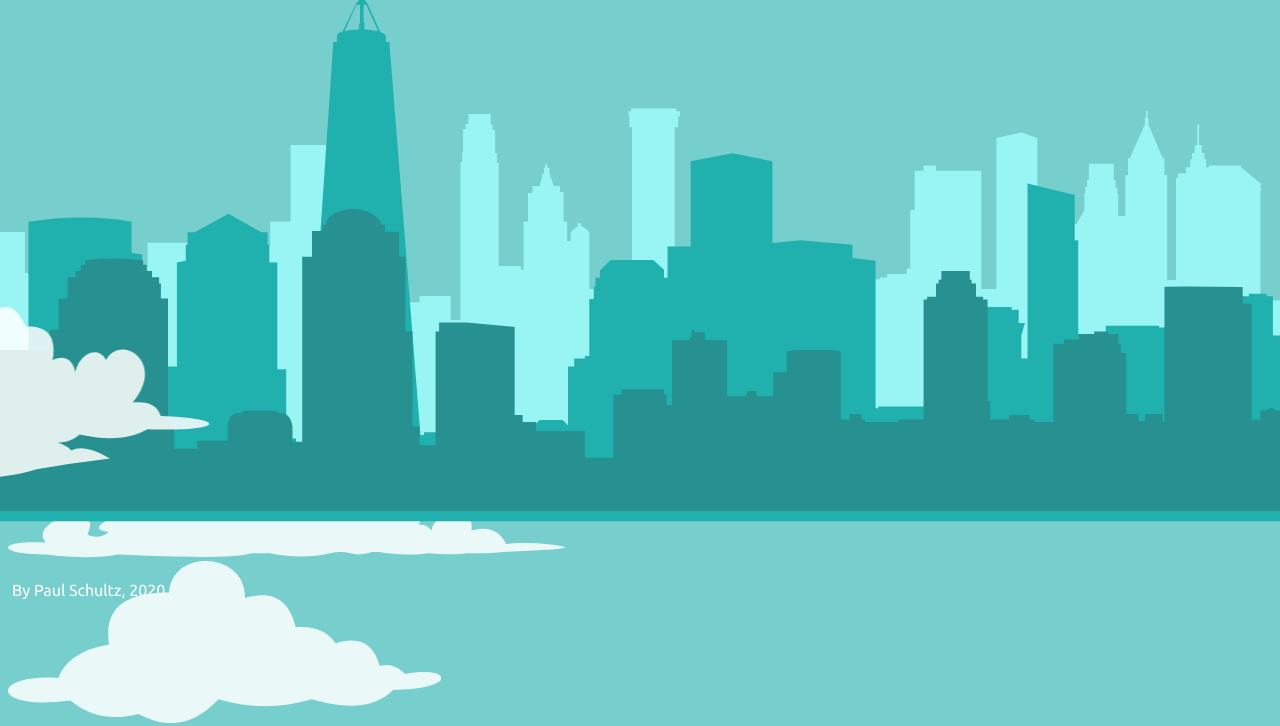
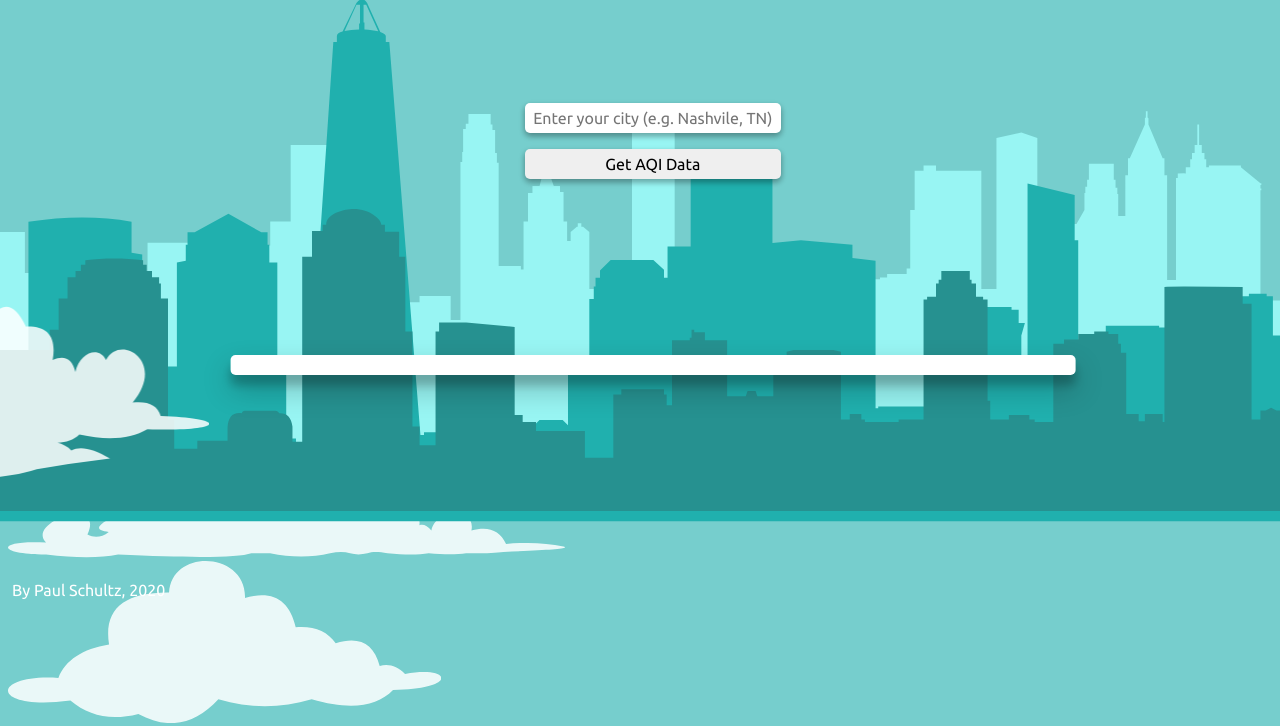
Before and after one commit to paul-schultz/air_quality_app, a plain HTML site: page index.html in a window 1280 px wide. Shown: the part 195-921 px from the top of the page. Drawn offline with nearby package versions, Linux system fonts and the light colour scheme; no server answers.

Commit message:
input form

```diff
--- a/index.html
+++ b/index.html
@@ -64,15 +64,17 @@
     </div>
 
 
-    <!-- <div class="input">
-        <input type="text" id="input" value="Enter your city (e.g. Nashvile, TN)">
-        <input type="submit" value="Go">
+    <div class="input">
+        <div class="input-content">
+            <input type="text" id="input" placeholder="Enter your city (e.g. Nashvile, TN)">
+            <input type="submit" value="Get AQI Data">
+        </div>
     </div>
 
 
     <div class="output" id="output">
-
-    </div> -->
+        <h2></h2>
+    </div>
 
     <div class="footer">
         By Paul Schultz, 2020
--- a/style.css
+++ b/style.css
@@ -103,7 +103,62 @@ body {
 .logo h2 {
     color: #fff;
     text-align: center;
+}
 
+.input {
+    position: absolute;
+    top: 40%;
+    left: 51%;
+    transform: translate(-50%, -50%);
+    width: 20vw;
+    z-index: 10;
+    margin-top: 1em;
+}
+
+.input input {
+    display: block;
+    font-family: inherit;
+    font-size: 1em;
+    text-align: center;
+    width:100%;
+    padding: 6px 0;
+    border-width: 0;
+    border-radius: 5px;
+    margin: 1em 0;
+    box-shadow: 0 3px 6px rgba(0,0,0,0.16), 0 3px 6px rgba(0,0,0,0.23);
+}
+
+.input input[type="submit"] {
+    cursor: pointer;
+}
+
+.input input[type="submit"]:hover {
+    text-decoration: underline;
+}
+
+.input input[type="submit"]:active {
+    color: #fff;
+    background-color: grey;
+}
+
+input:focus {
+    outline: none;
+}
+
+input:focus::-webkit-input-placeholder {
+    color: transparent;
+}
+
+.output {
+    position: absolute;
+    background-color: #fff;
+    top: 70%;
+    left: 51%;
+    transform: translate(-50%, -50%);
+    width: 66vw;
+    z-index: 10;
+    border-radius: 5px;
+    box-shadow: 0 14px 28px rgba(0,0,0,0.25), 0 10px 10px rgba(0,0,0,0.22);
 }
 
 .footer {
```
